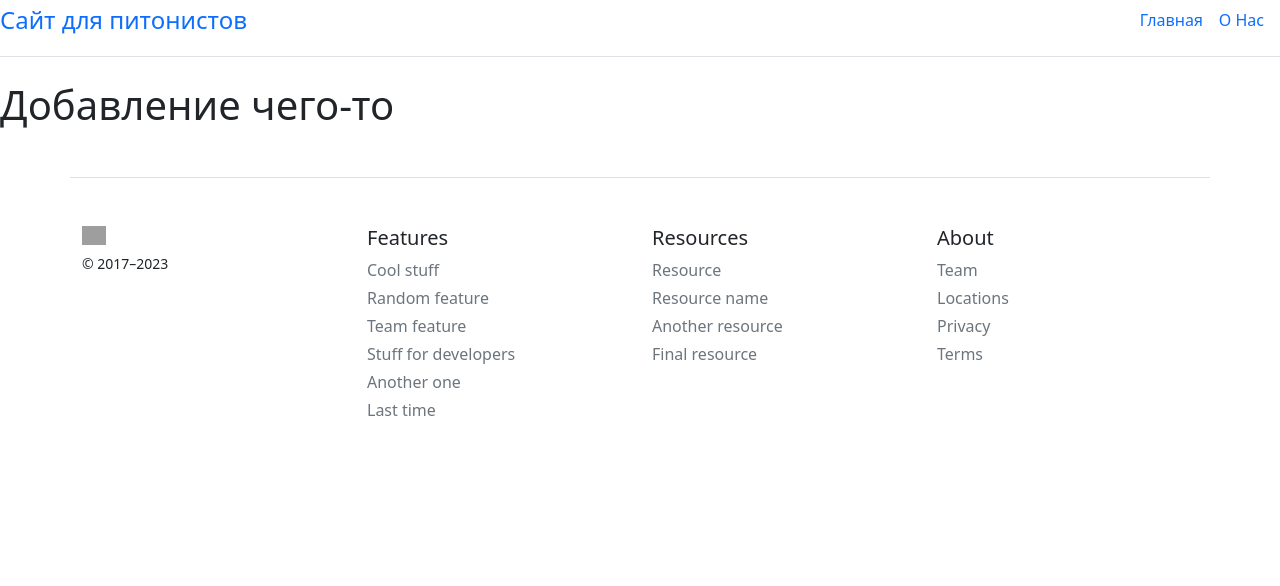
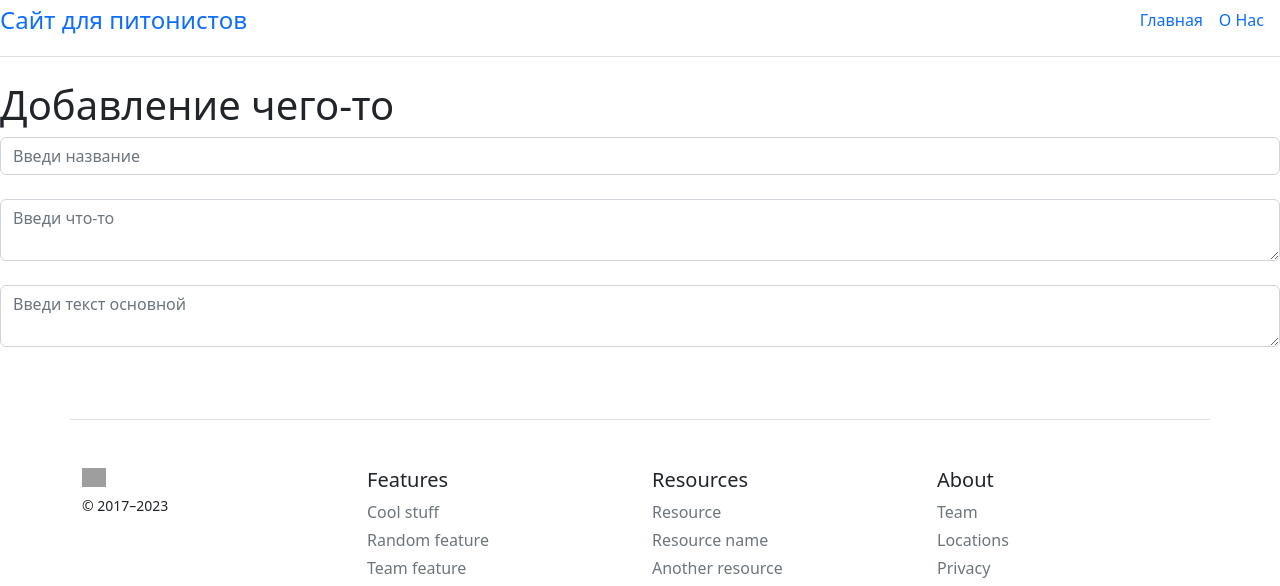
Before and after one commit to Kabanskiy/flaskblog, a Flask app: page /create_baza in a window 1280 px wide. Shown: the top 586 px of the page. Run offline with Flask 3, Linux system fonts and the light colour scheme; grey boxes are pictures that could not be loaded.

Commit message:
Созданы поля

```diff
--- a/templates/create_baza.html
+++ b/templates/create_baza.html
@@ -6,5 +6,9 @@
 
 {% block body %}
     <h1>Добавление чего-то</h1>
-    <form method="post"></form>
+    <form method="post">
+        <input type="text" name="title" id="title" class="form-control" placeholder="Введи название"><br>
+        <textarea type="intro" name="intro" id="intro" class="form-control" placeholder="Введи что-то"></textarea><br>
+        <textarea type="text" name="text" id="text" class="form-control" placeholder="Введи текст основной"></textarea><br>
+    </form>
 {% endblock %}
```
